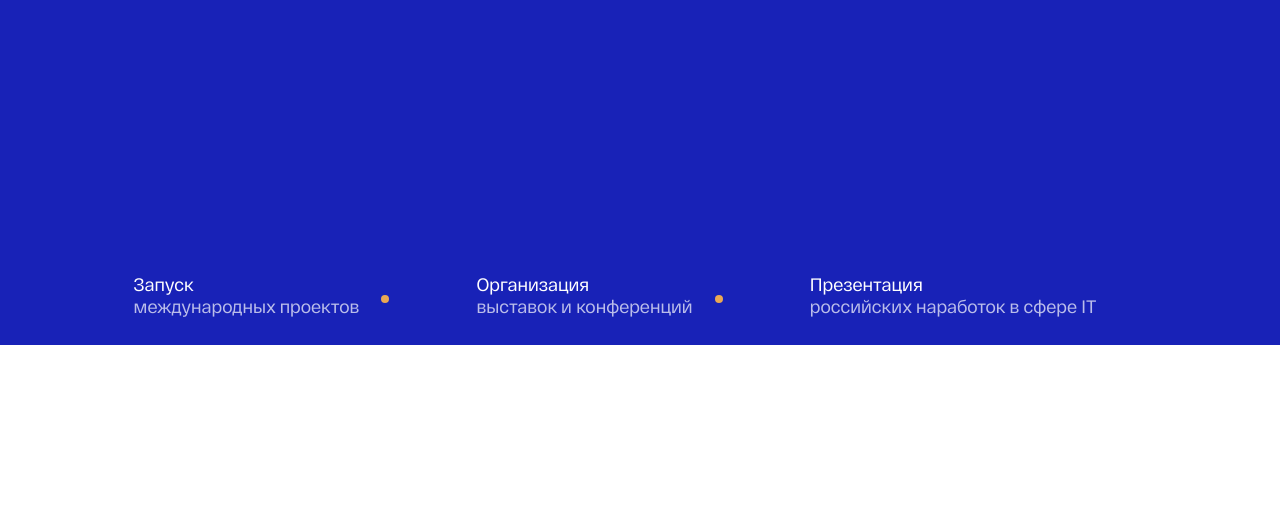
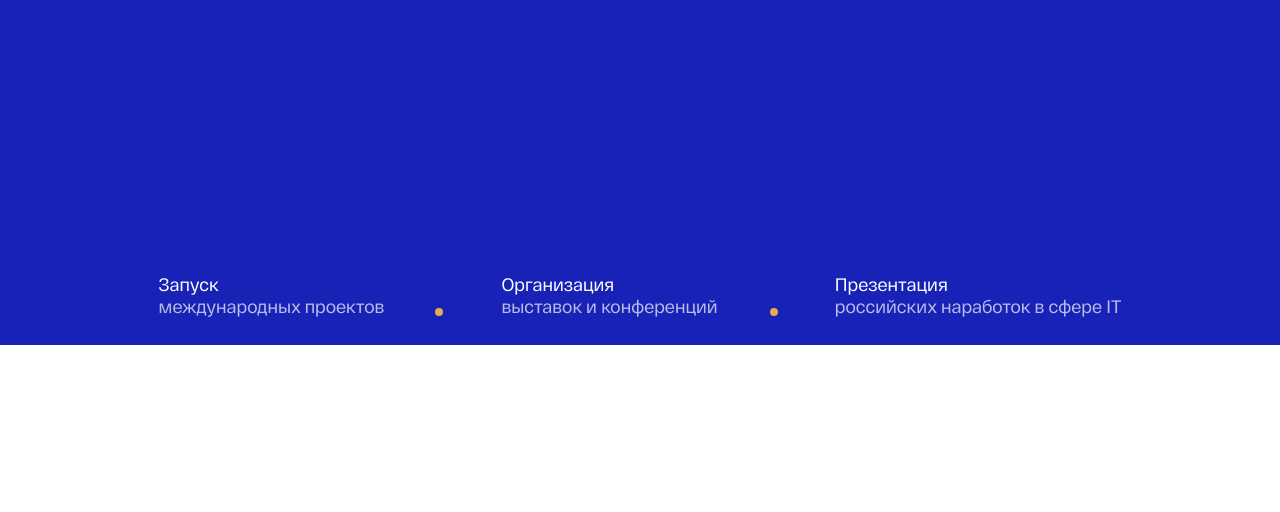
Before and after one commit to BogdanDranicin/syte2.github.io, a plain HTML site: page index.html in a window 1280 px wide. Shown: the part 495-1007 px from the top of the page. Drawn offline with Linux system fonts and the light colour scheme; a web font is replaced by a local one.

Commit message:
Update style.css

```diff
--- a/css/style.css
+++ b/css/style.css
@@ -116,31 +116,27 @@ body {
         display: flex;
         padding-right: 0;
         justify-content: space-between;
-    }
-    .first__item {
-        padding-right: 50px;
         position: relative;
     }
-    .first__item:nth-child(1):before {
+    .first__list:before {
         content: '';
         position: absolute;
         width: 8px;
         height: 8px;
         border-radius: 50%;
         top: 50%;
-        right: 0;
+        left: 31%;
         background-color: rgba(255, 255, 255, 0.3);
         margin-right: 20px;
-        ;
     }
-    .first__item:nth-child(2):before {
+    .first__list:after {
         content: '';
         position: absolute;
         width: 8px;
         height: 8px;
         border-radius: 50%;
         top: 50%;
-        right: 0;
+        left: 62%;
         background-color: rgba(255, 255, 255, 0.3);
         margin-right: 20px;
     }
@@ -176,10 +172,10 @@ body {
     .header__img:nth-child(3) {
         display: none;
     }
-    .first__item:nth-child(1):before {
+    .first__list:after {
         background-color: #EAA853;
     }
-    .first__item:nth-child(2):before {
+    .first__list:before {
         background-color: #EAA853;
     }
     .first__list {
@@ -188,6 +184,7 @@ body {
         justify-content: space-around;
     }
 }
+
 
 
 /* 2 СЕКЦИЯ  */
```
